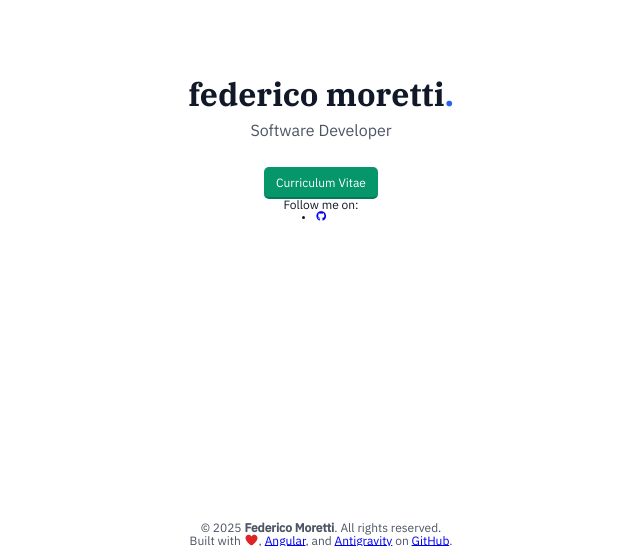
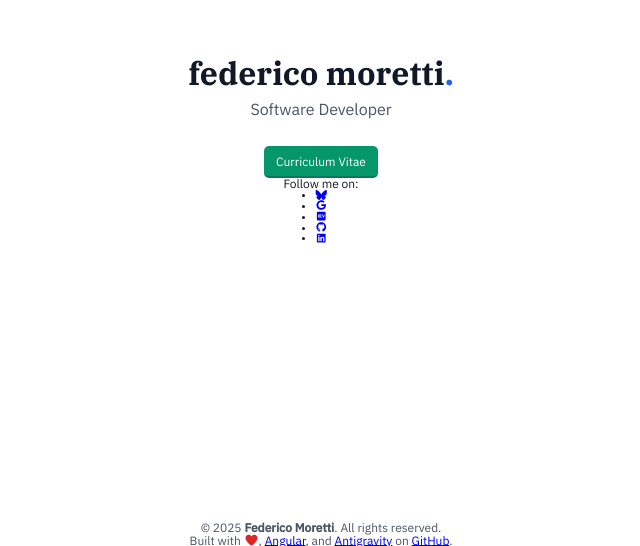
Before and after one commit to fedtti/fedtti.github.io, an Angular app: page / in a window 1280 px wide. Shown: the part 254-800 px from the top of the page, without its empty margins (319-959 px from the left). Built offline with nearby package versions, Linux system fonts and the light colour scheme.

Commit message:
chore: add social networks links and icons

```diff
--- a/src/app/core/layout/hero/hero.html
+++ b/src/app/core/layout/hero/hero.html
@@ -6,8 +6,28 @@
     <p>Follow me on:</p>
     <ul id="social-networks">
       <li>
+        <a href="https://bsky.app/profile/fedtti.bsky.social" target="_blank" rel="noopener noreferrer">
+          <fa-icon [icon]="['fab', 'bluesky']" title="Bluesky"></fa-icon>
+        </a>
+      </li>
+      <li>
+        <a href="https://g.dev/fedtti" target="_blank" rel="noopener noreferrer">
+          <fa-icon [icon]="['fab', 'google']" title="Google for Developers"></fa-icon>
+        </a>
+      </li>
+      <li>
+        <a href="https://dev.to/fedtti" target="_blank" rel="noopener noreferrer">
+          <fa-icon [icon]="['fab', 'dev']" title="DEV"></fa-icon>
+        </a>
+      </li>
+      <li>
         <a href="https://github.com/fedtti" target="_blank" rel="noopener noreferrer">
-          <fa-icon [icon]="['fab', 'github']"></fa-icon>
+          <fa-icon [icon]="['fab', 'github']" title="GitHub"></fa-icon>
+        </a>
+      </li>
+      <li>
+        <a href="https://linkedin.com/in/fedtti" target="_blank" rel="noopener noreferrer">
+          <fa-icon [icon]="['fab', 'linkedin']" title="LinkedIn"></fa-icon>
         </a>
       </li>
     </ul>
--- a/src/app/core/layout/hero/hero.ts
+++ b/src/app/core/layout/hero/hero.ts
@@ -4,7 +4,13 @@ import {
   inject
 } from '@angular/core';
 import { FontAwesomeModule, FaIconLibrary } from '@fortawesome/angular-fontawesome';
-import { faGithub } from '@fortawesome/free-brands-svg-icons';
+import {
+  faBluesky,
+  faGoogle,
+  faDev,
+  faGithub,
+  faLinkedin
+} from '@fortawesome/free-brands-svg-icons';
 
 @Component({
   selector: 'app-hero',
@@ -18,6 +24,6 @@ export class Hero {
 
   constructor() {
     const library = inject(FaIconLibrary);
-    library.addIcons(faGithub);
+    library.addIcons(faBluesky, faGoogle, faDev, faGithub, faLinkedin);
   }
 }
```
